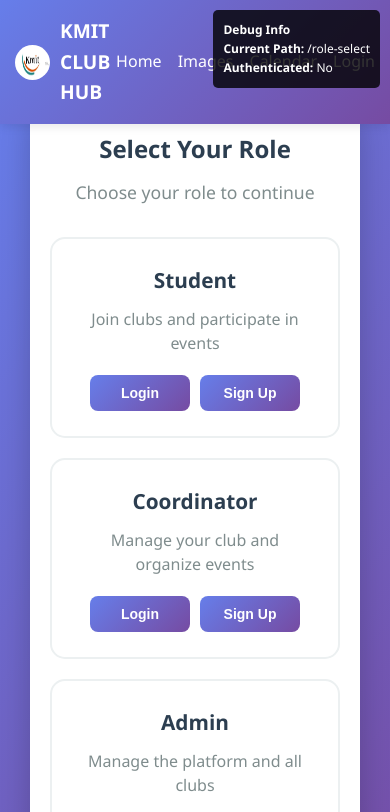
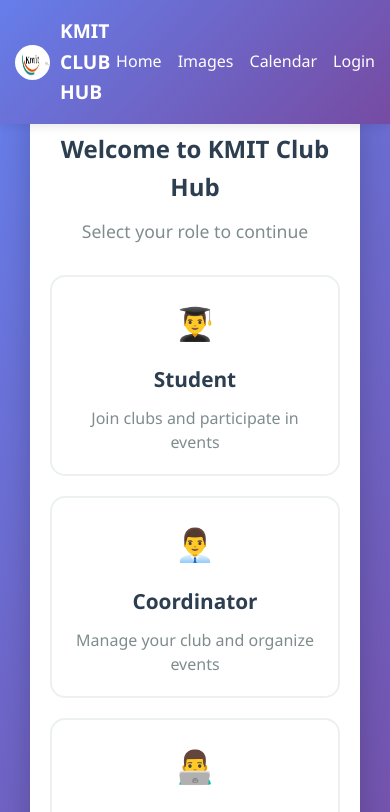
Before and after one commit to mubashir658/KmitClubHub, a React (Vite) app in the folder frontend/: page /role-select in a window 390 px wide. Shown: the top 812 px of the page. Built offline with nearby package versions, Linux system fonts and the light colour scheme.

Commit message:
improved signup and login

```diff
--- a/frontend/src/App.jsx
+++ b/frontend/src/App.jsx
@@ -2,7 +2,6 @@ import { BrowserRouter as Router, Routes, Route, Navigate } from "react-router-d
 import { AuthProvider } from "./context/AuthContext"
 import Navbar from "./components/Navbar"
 import Footer from "./components/Footer"
-import DebugInfo from "./components/DebugInfo"
 import Home from "./pages/Home"
 import Login from "./pages/Login"
 import Signup from "./pages/Signup"
@@ -20,7 +19,6 @@ function App() {
     <AuthProvider>
       <Router>
         <div className="App">
-          <DebugInfo />
           <Navbar />
           <main className="main-content">
             <Routes>
--- a/frontend/src/pages/Auth.module.css
+++ b/frontend/src/pages/Auth.module.css
@@ -57,14 +57,28 @@
   border: 2px solid #ecf0f1;
   border-radius: 15px;
   padding: 25px;
+  cursor: pointer;
   transition: all 0.3s ease;
   text-align: center;
+  position: relative;
+  overflow: hidden;
 }
 
 .roleCard:hover {
   border-color: #667eea;
   background: #f8f9ff;
   transform: translateY(-2px);
+  box-shadow: 0 5px 15px rgba(102, 126, 234, 0.2);
+}
+
+.roleCard:active {
+  transform: translateY(0);
+}
+
+.roleIcon {
+  font-size: 2.5rem;
+  margin-bottom: 15px;
+  display: block;
 }
 
 .roleCard h3 {
@@ -76,32 +90,7 @@
 .roleCard p {
   color: #7f8c8d;
   line-height: 1.5;
-  margin-bottom: 20px;
-}
-
-.roleActions {
-  display: flex;
-  gap: 10px;
-  justify-content: center;
-}
-
-.roleBtn {
-  background: linear-gradient(135deg, #667eea 0%, #764ba2 100%);
-  color: white;
-  border: none;
-  padding: 10px 20px;
-  border-radius: 8px;
-  font-size: 14px;
-  font-weight: 600;
-  cursor: pointer;
-  transition: all 0.3s ease;
-  flex: 1;
-  max-width: 100px;
-}
-
-.roleBtn:hover {
-  transform: translateY(-1px);
-  box-shadow: 0 4px 12px rgba(102, 126, 234, 0.3);
+  margin-bottom: 0;
 }
 
 .authForm {
@@ -208,4 +197,12 @@
   .authHeader h2 {
     font-size: 1.5rem;
   }
+
+  .roleCard {
+    padding: 20px;
+  }
+
+  .roleIcon {
+    font-size: 2rem;
+  }
 }
--- a/frontend/src/pages/Login.jsx
+++ b/frontend/src/pages/Login.jsx
@@ -128,10 +128,16 @@ const Login = () => {
         <div className={styles.authFooter}>
           <p>
             Don't have an account?
-            <Link to="/signup" className={styles.authLink}>
+            <Link to={`/signup?role=${role}`} className={styles.authLink}>
               Sign up here
             </Link>
           </p>
+          <button
+            onClick={() => navigate("/role-select")}
+            className={styles.backBtn}
+          >
+            ← Back to Role Selection
+          </button>
         </div>
       </div>
     </div>
--- a/frontend/src/pages/RoleSelect.jsx
+++ b/frontend/src/pages/RoleSelect.jsx
@@ -6,58 +6,40 @@ import styles from "./Auth.module.css"
 const RoleSelect = () => {
   const navigate = useNavigate()
 
-  const handleRoleSelect = (role, action) => {
-    if (action === "login") {
-      navigate(`/login?role=${role}`)
-    } else if (action === "signup") {
-      navigate(`/signup?role=${role}`)
-    }
+  const handleRoleSelect = (role) => {
+    navigate(`/login?role=${role}`)
   }
 
   return (
     <div className={styles.authContainer}>
       <div className={styles.authCard}>
         <div className={styles.authHeader}>
-          <h2>Select Your Role</h2>
-          <p>Choose your role to continue</p>
+          <h2>Welcome to KMIT Club Hub</h2>
+          <p>Select your role to continue</p>
         </div>
+
         <div className={styles.roleSelection}>
-          <div className={styles.roleCard}>
+          <div className={styles.roleCard} onClick={() => handleRoleSelect("student")}>
+            <div className={styles.roleIcon}>👨‍🎓</div>
             <h3>Student</h3>
             <p>Join clubs and participate in events</p>
-            <div className={styles.roleActions}>
-              <button onClick={() => handleRoleSelect("student", "login")} className={styles.roleBtn}>
-                Login
-              </button>
-              <button onClick={() => handleRoleSelect("student", "signup")} className={styles.roleBtn}>
-                Sign Up
-              </button>
-            </div>
           </div>
-          <div className={styles.roleCard}>
+
+          <div className={styles.roleCard} onClick={() => handleRoleSelect("coordinator")}>
+            <div className={styles.roleIcon}>👨‍💼</div>
             <h3>Coordinator</h3>
             <p>Manage your club and organize events</p>
-            <div className={styles.roleActions}>
-              <button onClick={() => handleRoleSelect("coordinator", "login")} className={styles.roleBtn}>
-                Login
-              </button>
-              <button onClick={() => handleRoleSelect("coordinator", "signup")} className={styles.roleBtn}>
-                Sign Up
-              </button>
-            </div>
           </div>
-          <div className={styles.roleCard}>
+
+          <div className={styles.roleCard} onClick={() => handleRoleSelect("admin")}>
+            <div className={styles.roleIcon}>👨‍💻</div>
             <h3>Admin</h3>
             <p>Manage the platform and all clubs</p>
-            <div className={styles.roleActions}>
-              <button onClick={() => handleRoleSelect("admin", "login")} className={styles.roleBtn}>
-                Login
-              </button>
-              <button onClick={() => handleRoleSelect("admin", "signup")} className={styles.roleBtn}>
-                Sign Up
-              </button>
-            </div>
           </div>
+        </div>
+
+        <div className={styles.authFooter}>
+          <p>Choose your role to proceed to login</p>
         </div>
       </div>
     </div>
--- a/frontend/src/pages/Signup.jsx
+++ b/frontend/src/pages/Signup.jsx
@@ -207,6 +207,12 @@ const Signup = () => {
               Sign in here
             </Link>
           </p>
+          <button
+            onClick={() => navigate("/role-select")}
+            className={styles.backBtn}
+          >
+            ← Back to Role Selection
+          </button>
         </div>
       </div>
     </div>
```
